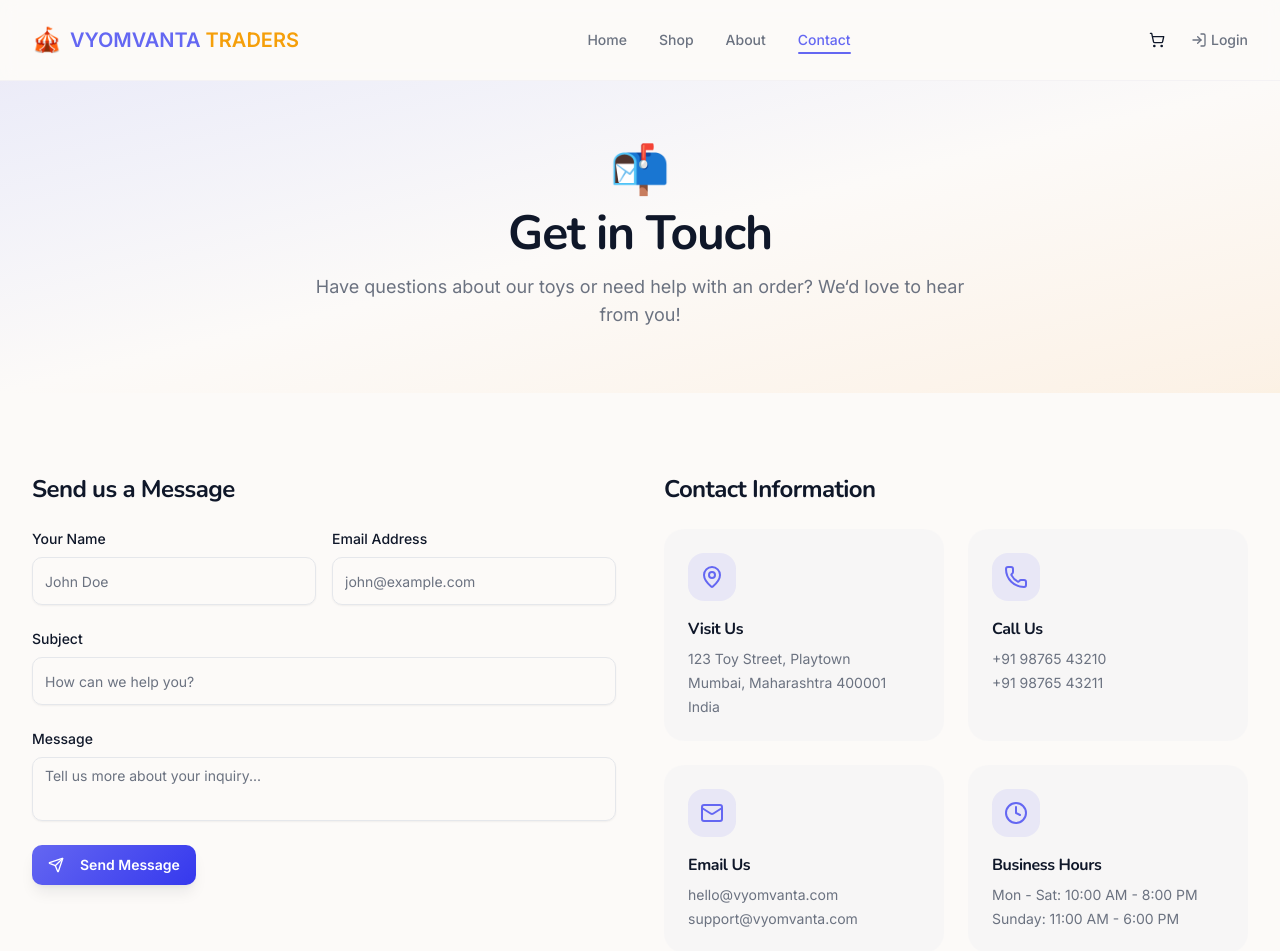
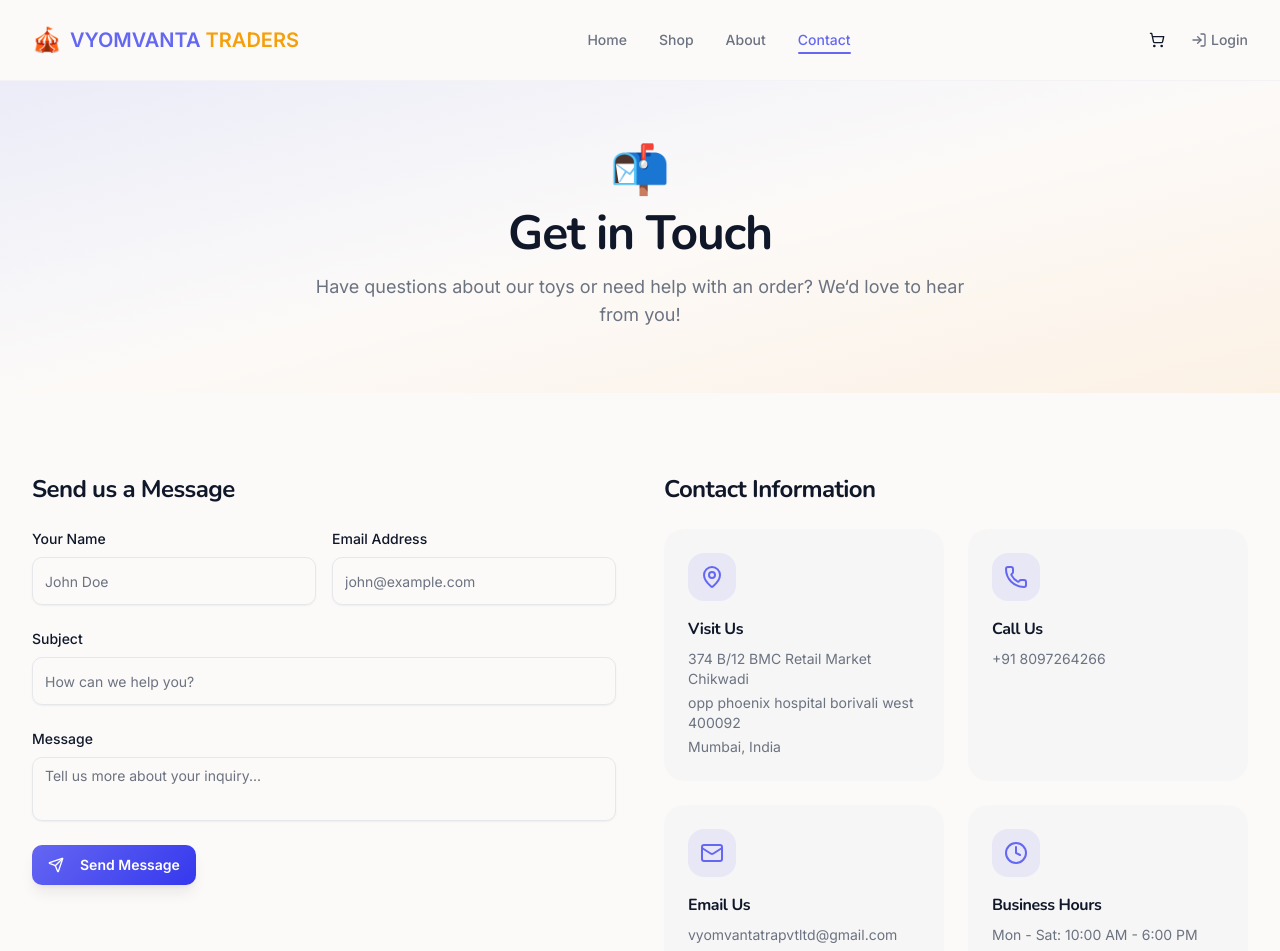
Before and after one commit to Mishrashubham10/vyomvanta-traders, a Next.js app: page /contact in a window 1280 px wide. Shown: the top 951 px of the page. Built offline with nearby package versions, Linux system fonts and the light colour scheme.

Commit message:
updated homePage

```diff
--- a/app/contact/page.tsx
+++ b/app/contact/page.tsx
@@ -13,25 +13,25 @@ const contactInfo = [
     icon: MapPin,
     title: 'Visit Us',
     details: [
-      '123 Toy Street, Playtown',
-      'Mumbai, Maharashtra 400001',
-      'India',
+      '374 B/12 BMC Retail Market Chikwadi',
+      'opp phoenix hospital borivali west 400092',
+      'Mumbai, India',
     ],
   },
   {
     icon: Phone,
     title: 'Call Us',
-    details: ['+91 98765 43210', '+91 98765 43211'],
+    details: ['+91 8097264266'],
   },
   {
     icon: Mail,
     title: 'Email Us',
-    details: ['hello@vyomvanta.com', 'support@vyomvanta.com'],
+    details: ['vyomvantatrapvtltd@gmail.com'],
   },
   {
     icon: Clock,
     title: 'Business Hours',
-    details: ['Mon - Sat: 10:00 AM - 8:00 PM', 'Sunday: 11:00 AM - 6:00 PM'],
+    details: ['Mon - Sat: 10:00 AM - 6:00 PM', 'Sunday: 11:00 AM - 4:00 PM'],
   },
 ];
 
```
